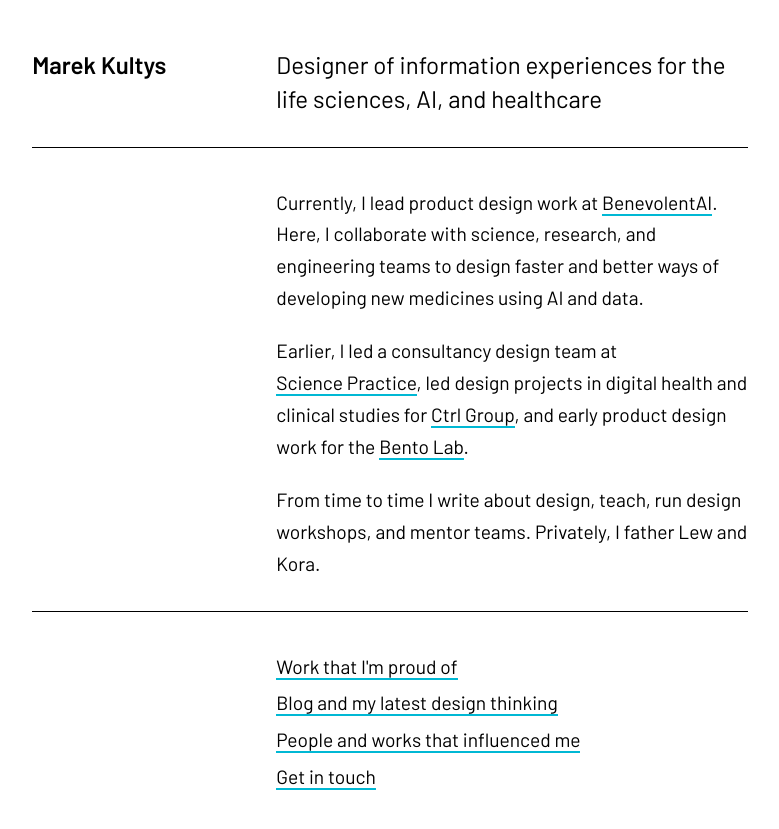
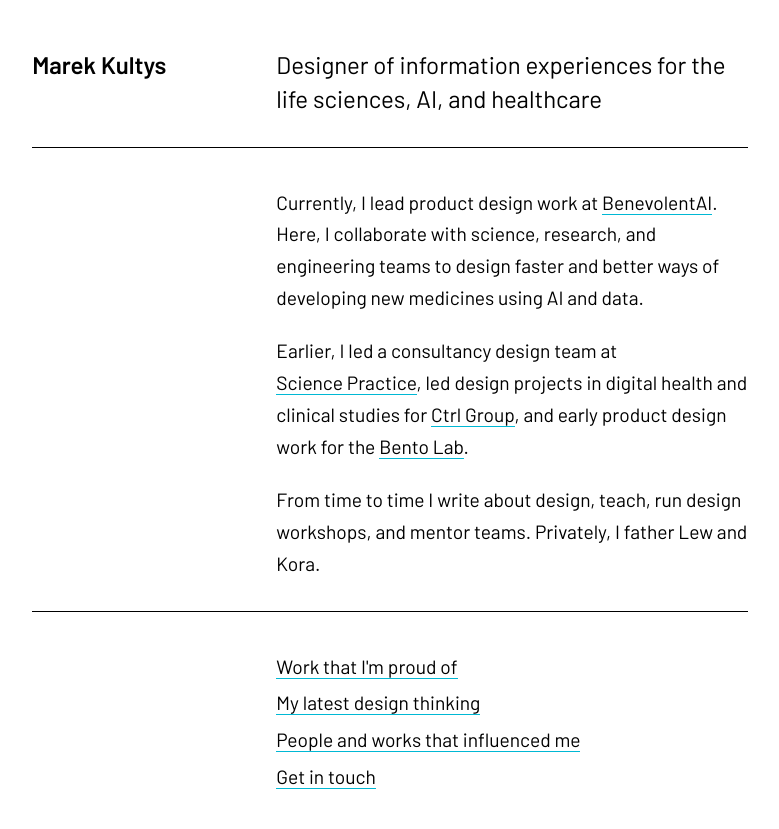
Before and after one commit to marek-kultys/marekkultys.github.io, a Jekyll site: the page built from index.html, in a window 1280 px wide. Shown: the top 829 px of the page, without its empty margins (250-1029 px from the left). Built offline with Jekyll 4.4.1, drawn with Linux system fonts in a browser that asks for light colours.

Commit message:
Update styles

```diff
--- a/_data/pages.yml
+++ b/_data/pages.yml
@@ -7,7 +7,7 @@
    url: work
 
 blog:
-   tagline: Blog and my latest design thinking
+   tagline: My latest design thinking
    url: blog
 
 influences:
--- a/_includes/header.html
+++ b/_includes/header.html
@@ -1,3 +1,4 @@
+<!-- Used only in pages based on the MAIN layout -->
 <div class="container">
    <div class="container-one-third">
       <h1><a href="/">{{ site.data.mk.name }}</a></h1>
--- a/_layouts/blog-post.html
+++ b/_layouts/blog-post.html
@@ -5,7 +5,7 @@
 ---
 <section>
 	<div class="container">
-		<div class="container-two-third shift">
+		<div class="container-two-thirds shift">
 			<div class="entry">
 				<h4>Published on {{ page.date | date: "%-d %B %Y" }}</h4>
 			</div>
--- a/_layouts/home.html
+++ b/_layouts/home.html
@@ -13,7 +13,10 @@
 				<section>
 					<div class="container">
 					   <div class="container-one-third">
-					      <h1><a href="/">{{ site.data.mk.name }}</a>{% if page.layout == "blog-post" %}<span class="backlink"> / <a href="/blog">Blog</a>{% endif %}</span></h1>
+					      <h1>
+								<a href="/">{{ site.data.mk.name }}</a>
+								{% if page.layout == "blog-post" %}<span class="backlink"> / <a href="/blog">Blog</a>{% endif %}</span>
+							</h1>
 					   </div>
 					   <div class="container-two-thirds">
 							{% if page.layout == "blog-post" %}
--- a/_sass/body.scss
+++ b/_sass/body.scss
@@ -19,6 +19,12 @@
 $medium-leading: 1.4em;
 $large-leading: 1.66em;
 $huge-leading: 2.2em;
+
+// Declare other styles
+$underline: 1px solid $cyanA700;
+
+
+
 
 // GLOBALS
 html {
@@ -42,7 +48,7 @@
 a {
    color: $black;
    text-decoration: none;
-   border-bottom: 2px solid $cyanA700;
+   border-bottom: $underline;
    padding-bottom: 0px;
    &:hover {
       color: $cyanA700;
@@ -78,7 +84,7 @@
    a {
       border: 0px;
       &:hover {
-         color: $black;
+         color: $cyanA700;
       }
    }
 
@@ -178,7 +184,7 @@
    font-weight: 400;
    a {
       color: $black;
-      border-bottom: 2px solid $cyanA700;
+      border-bottom: $underline;
       padding-bottom: 0px;
       &:hover {
          color: $cyanA700;
```
